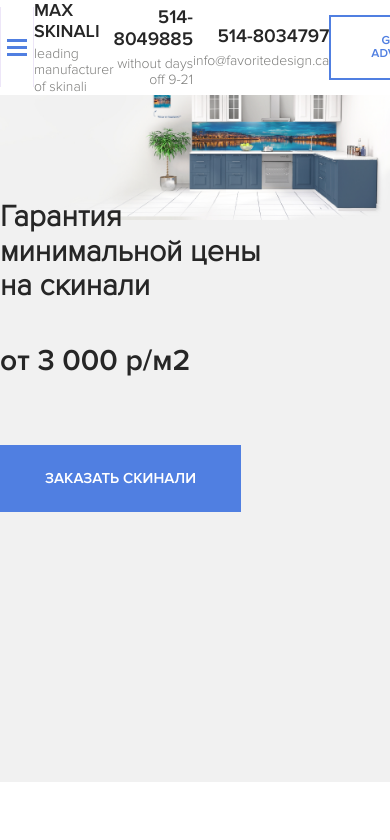
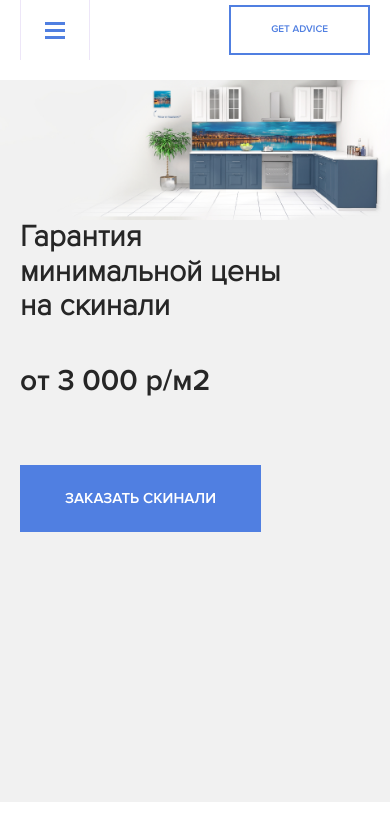
Before and after one commit to maksymchak/max-skinali, a plain HTML site: page index.html in a window 390 px wide. Drawn offline with Linux system fonts and the light colour scheme.

Commit message:
add header adaptive

```diff
--- a/sass/_grid.sass
+++ b/sass/_grid.sass
@@ -4,3 +4,16 @@
 .container
   max-width: 1170px
   margin: auto
+
+@media (max-width: 1199px)
+  .container
+    max-width: 960px
+
+@media (max-width: 991px)
+  .container
+    max-width: 750px
+
+@media (max-width: 768px)
+  .container
+    max-width: 100%
+    padding: 0 20px
--- a/sass/_interface.sass
+++ b/sass/_interface.sass
@@ -7,7 +7,7 @@ body
   font-size: 12px
   border: 2px solid $primary
   padding: 17px 40px
-  background-color: transparent
+  background-color: #ffffff
   +bold
   color: $primary
 
@@ -19,3 +19,7 @@ body
   +bold
   background-color: $primary
   color: #ffffff
+
+@media (max-width: 576px)
+  .button-o
+    font-size: 10px
--- a/sass/blocks/_hero.sass
+++ b/sass/blocks/_hero.sass
@@ -1,8 +1,9 @@
 .hero
-  background: #f1f1f1 url('../img/hero/hero-bg.jpg') no-repeat center top 80px
-  background-size: contain
-  padding-top: 180px
+  background: #f1f1f1 url('../img/hero/hero-bg.jpg') no-repeat center top
+  background-size: cover
+  padding-top: 120px
   padding-bottom: 270px
+  margin-top: 80px
   &__title
     font-size: 30px
     margin-bottom: 40px
@@ -11,3 +12,8 @@
     margin-bottom: 67px
     font-size: 30px
     +bold
+
+@media (max-width: 991px)
+  .hero
+    background-size: 100%
+    background-position: top right
--- a/sass/blocks/_navbar.sass
+++ b/sass/blocks/_navbar.sass
@@ -9,7 +9,6 @@
     display: flex
     align-items: center
     justify-content: space-between
-    min-height: 80px
   &__mobile, &__landline
     text-align: right
   &__phone
@@ -35,9 +34,11 @@
   background-color: $primary
   color: #ffffff
   transition: 0.2s
-  transform: translateY(-100%)
+  transform: translateY(-200%)
+  opacity: 0
   &_active
     transform: translateY(0)
+    opacity: 1
   &__nav
     display: flex
     align-items: center
@@ -76,3 +77,20 @@
     display: block
     font-size: 14px
     color: $text-color-light
+
+@media (max-width: 991px)
+  .navbar
+    &__mobile, &__landline
+      display: none
+
+@media (max-width: 576px)
+  .logo
+    display: none
+  .menu
+    top: 60px
+    &-button
+      height: 60px
+    &__nav
+      flex-direction: column
+    &__link
+      margin-bottom: 20px
```
Also changed, not shown: css/style.css, 1 other file.
